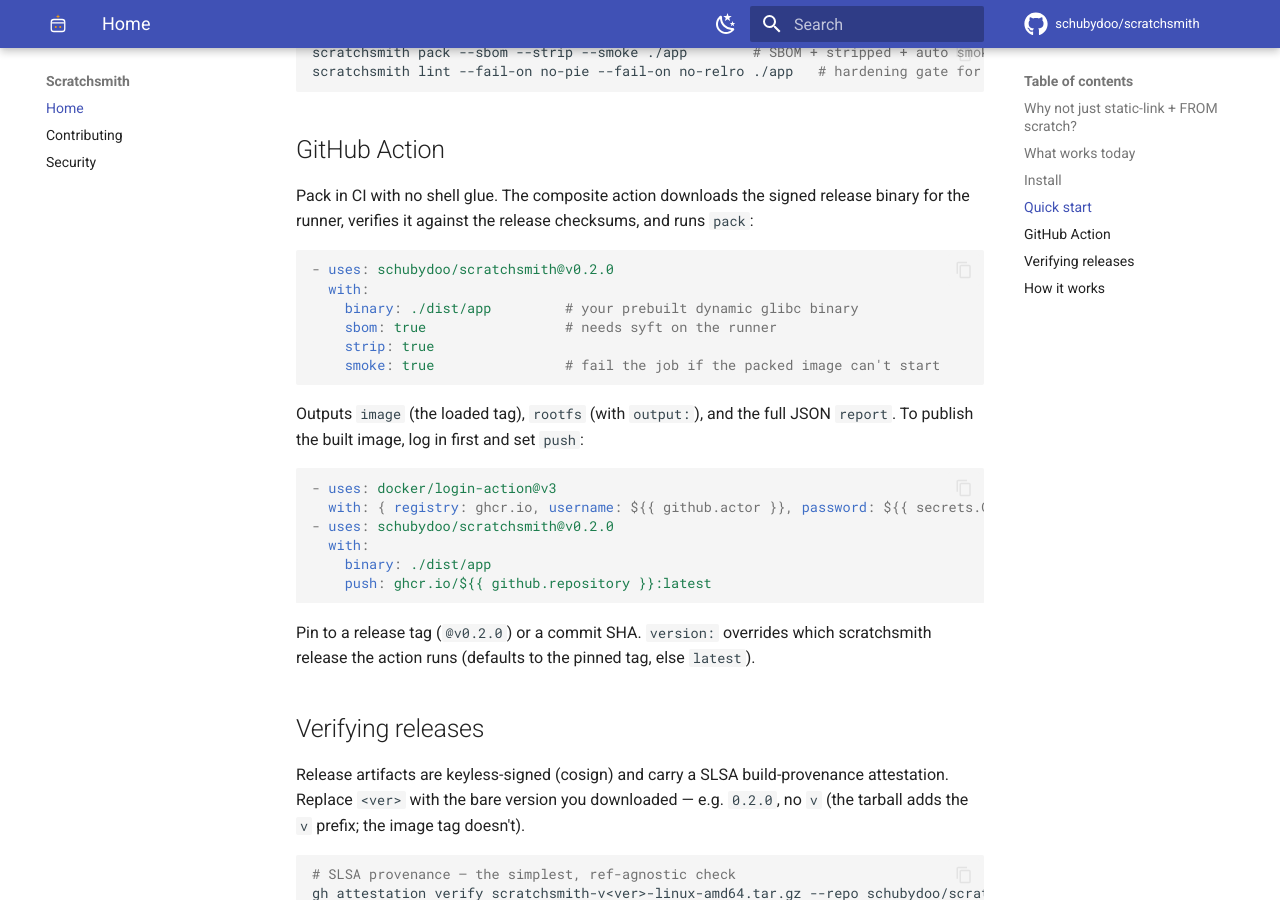
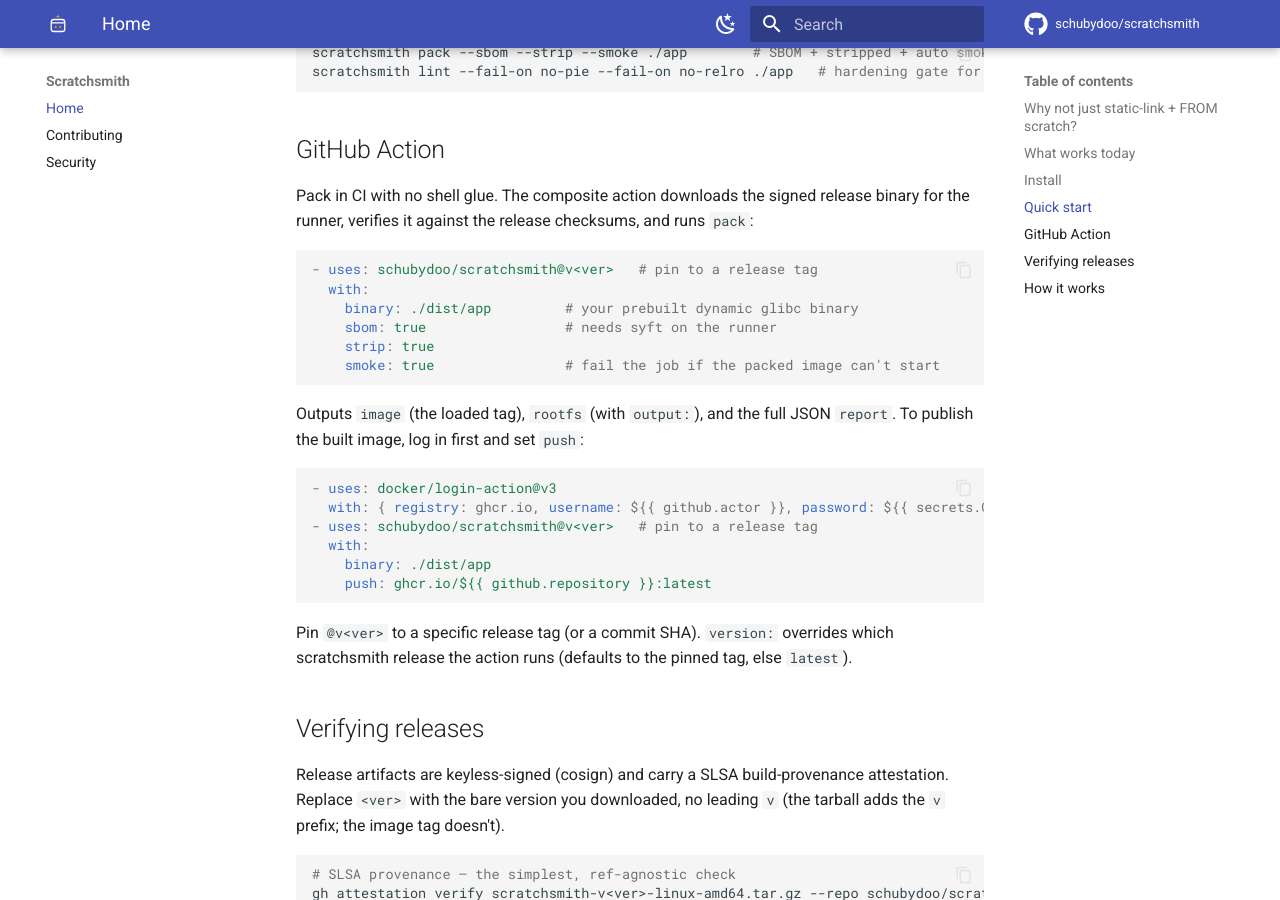
Before and after one commit to schubydoo/scratchsmith, an MkDocs documentation site: the page built from docs/index.md, in a window 1280 px wide and 900 px high, scrolled down 3165 px. Built offline with MkDocs 1.6.1 and Material for MkDocs 9.7.7, drawn with Linux system fonts in a browser that asks for light colours; comment, search, counter and statistics services are not loaded; the version menu is left out.

Commit message:
docs: use <ver> placeholders instead of pinned example versions (#73)
* docs: use <ver> placeholders instead of pinned example versions

The @v0.2.0 examples in the README, docs, and issue template drifted one patch
behind every release (the docs-drift-auditor flagged them each time). Switch
the GitHub Action `uses:` examples and the verify snippet to the existing
`<ver>` placeholder convention, and point the bug-report template at
`scratchsmith --version` so nothing needs bumping per release.

Co-Authored-By: Claude Opus 4.8 <noreply@anthropic.com>

* docs: v-prefix the <ver> in action uses: examples

Release tags are v-prefixed and action.yml only matches
v[0-9]*.[0-9]*.[0-9]*, so @<ver> (bare) silently falls back to
latest. The download/verify snippets keep bare <ver> as documented.

Co-Authored-By: Claude Opus 4.8 <noreply@anthropic.com>

---------

Co-authored-by: Schuby <12485317+schubydoo@users.noreply.github.com>
Co-authored-by: Claude Opus 4.8 <noreply@anthropic.com>

````diff
--- a/docs/index.md
+++ b/docs/index.md
@@ -129,7 +129,7 @@ Pack in CI with no shell glue. The composite action downloads the signed release
 runner, verifies it against the release checksums, and runs `pack`:
 
 ```yaml
-- uses: schubydoo/scratchsmith@v0.2.0
+- uses: schubydoo/scratchsmith@v<ver>   # pin to a release tag
   with:
     binary: ./dist/app         # your prebuilt dynamic glibc binary
     sbom: true                 # needs syft on the runner
@@ -143,19 +143,19 @@ the built image, log in first and set `push`:
 ```yaml
 - uses: docker/login-action@v3
   with: { registry: ghcr.io, username: ${{ github.actor }}, password: ${{ secrets.GITHUB_TOKEN }} }
-- uses: schubydoo/scratchsmith@v0.2.0
+- uses: schubydoo/scratchsmith@v<ver>   # pin to a release tag
   with:
     binary: ./dist/app
     push: ghcr.io/${{ github.repository }}:latest
 ```
 
-Pin to a release tag (`@v0.2.0`) or a commit SHA. `version:` overrides which scratchsmith release
+Pin `@v<ver>` to a specific release tag (or a commit SHA). `version:` overrides which scratchsmith release
 the action runs (defaults to the pinned tag, else `latest`).
 
 ## Verifying releases
 
 Release artifacts are keyless-signed (cosign) and carry a SLSA build-provenance attestation.
-Replace `<ver>` with the bare version you downloaded — e.g. `0.2.0`, no `v` (the tarball adds the
+Replace `<ver>` with the bare version you downloaded, no leading `v` (the tarball adds the
 `v` prefix; the image tag doesn't).
 
 ```sh
````
Also changed, not shown: README.md (+4 -4 lines), .github/ISSUE_TEMPLATE/bug_report.md.
